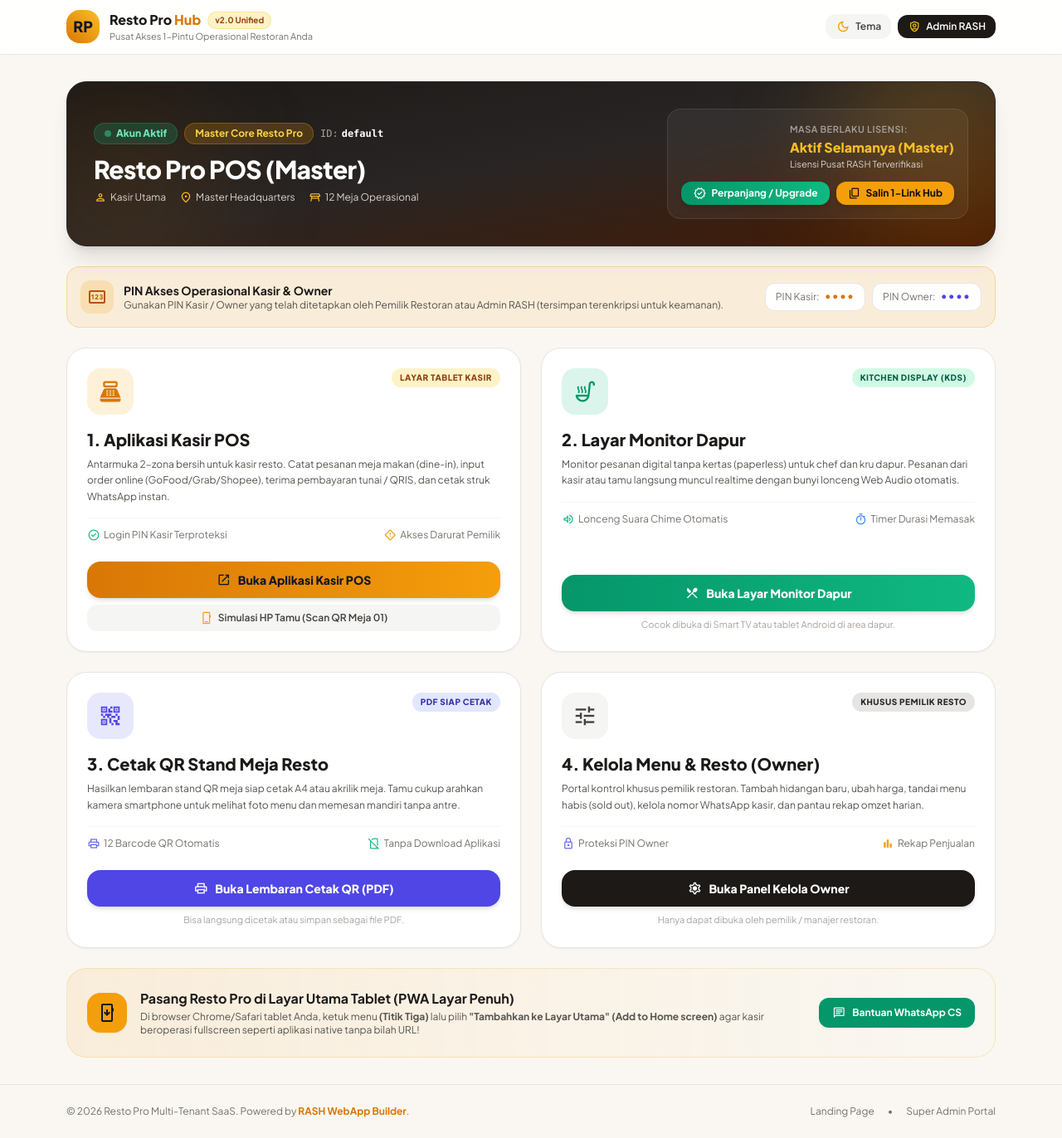
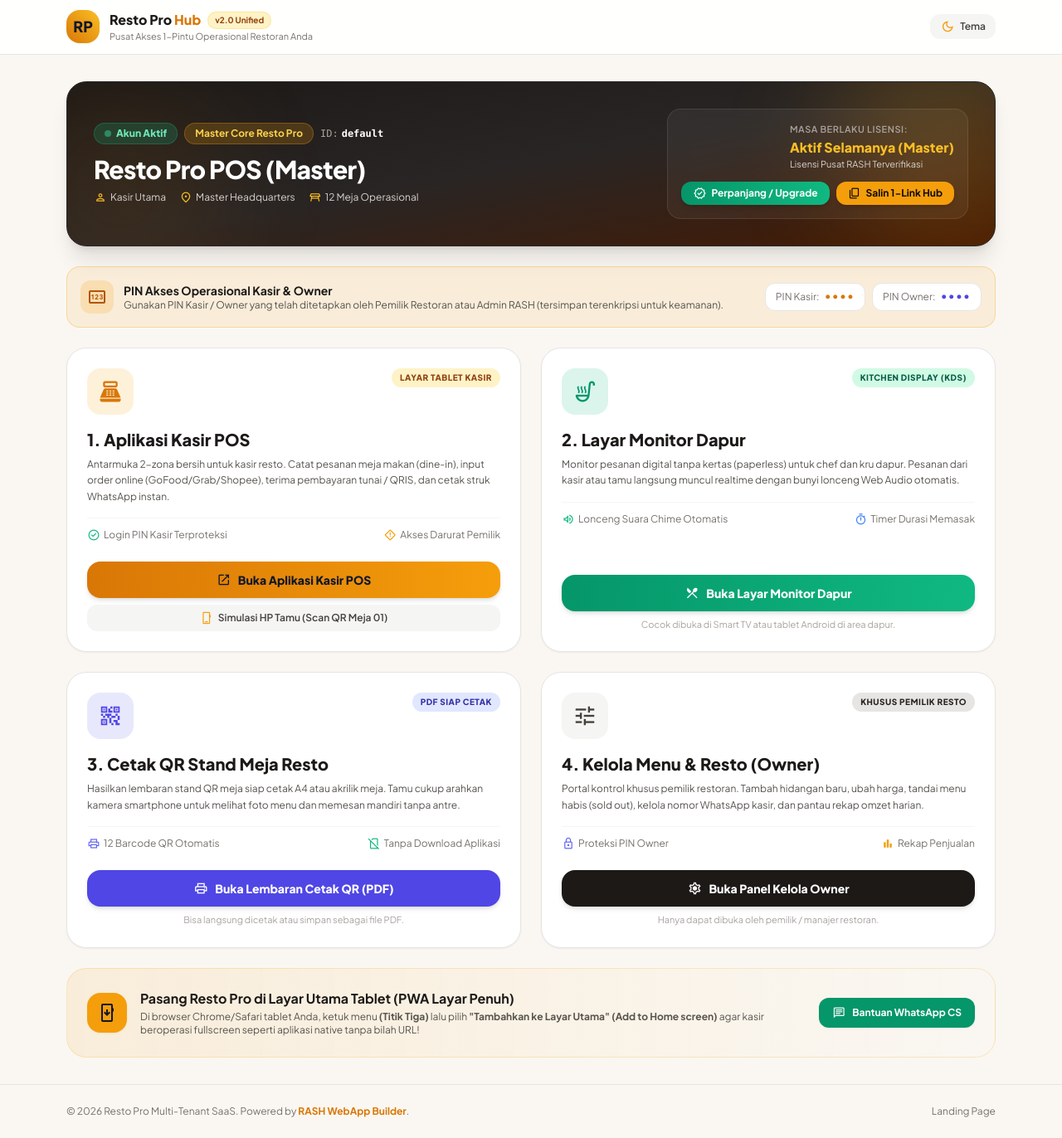
Before and after one commit to rashwebapp/restopro, a plain HTML site: page resto_hub.html in a window 1280 px wide. Shown: the whole page at 83% size. Drawn offline with nearby package versions, Linux system fonts and the light colour scheme; a web font is replaced by a local one.

Commit message:
security: hide super admin portal shortcuts from public screens

```diff
--- a/resto_hub.html
+++ b/resto_hub.html
@@ -81,11 +81,8 @@
           <span class="theme-label hidden sm:inline">Tema</span>
         </button>
 
-        <!-- Super Admin Link (HANYA DITAMPILKAN JIKA MASTER DEFAULT, SEMBUNYIKAN UNTUK TENANT KLIEN) -->
-        <a id="btnSuperAdminNav" href="super_admin_saas.html" class="hidden touch-btn px-3 py-1.5 rounded-xl bg-stone-900 hover:bg-stone-800 text-white dark:bg-stone-800 dark:hover:bg-stone-700 text-xs font-semibold items-center gap-1.5 transition-colors shadow-2xs" title="Masuk ke Portal Super Admin RASH SaaS">
-          <span class="material-symbols-outlined text-[16px] text-amber-400">shield_person</span>
-          <span class="hidden md:inline">Admin RASH</span>
-        </a>
+        <!-- Hidden anchor to keep DOM contract intact without showing in UI -->
+        <a id="btnSuperAdminNav" href="super_admin_saas.html" class="hidden" style="display: none !important;" aria-hidden="true"></a>
       </div>
 
     </div>
@@ -472,8 +469,8 @@
       <p>© 2026 Resto Pro Multi-Tenant SaaS. Powered by <a href="https://lynk.id/rabiasultan" target="_blank" rel="noopener noreferrer" class="text-amber-600 dark:text-amber-400 font-bold hover:underline">RASH WebApp Builder</a>.</p>
       <div class="flex items-center gap-4">
         <a href="index.html" class="hover:text-amber-600 transition-colors">Landing Page</a>
-        <span id="footerAdminSeparator" class="hidden">•</span>
-        <a id="footerAdminLink" href="super_admin_saas.html" class="hidden hover:text-amber-600 transition-colors">Super Admin Portal</a>
+        <span id="footerAdminSeparator" class="hidden" style="display: none !important;"></span>
+        <a id="footerAdminLink" href="super_admin_saas.html" class="hidden" style="display: none !important;" aria-hidden="true"></a>
       </div>
     </div>
   </footer>
@@ -650,21 +647,13 @@
       const tenantId = RestoSync.getTenantId();
       currentTenant = RestoSync.getTenantInfo(tenantId);
 
-      // Sembunyikan tombol Admin RASH jika dibuka oleh tenant restoran
-      const isMaster = !tenantId || tenantId === "default";
+      // Portal Super Admin SaaS bersifat privat khusus vendor RASH (tidak pernah ditampilkan ke publik / hub resto)
       const btnAdmin = document.getElementById("btnSuperAdminNav");
       const footerSep = document.getElementById("footerAdminSeparator");
       const footerAdmin = document.getElementById("footerAdminLink");
-
-      if (isMaster) {
-        if (btnAdmin) { btnAdmin.classList.remove("hidden"); btnAdmin.classList.add("flex"); }
-        if (footerSep) footerSep.classList.remove("hidden");
-        if (footerAdmin) footerAdmin.classList.remove("hidden");
-      } else {
-        if (btnAdmin) { btnAdmin.classList.add("hidden"); btnAdmin.classList.remove("flex"); }
-        if (footerSep) footerSep.classList.add("hidden");
-        if (footerAdmin) footerAdmin.classList.add("hidden");
-      }
+      if (btnAdmin) { btnAdmin.classList.add("hidden"); btnAdmin.classList.remove("flex"); btnAdmin.style.display = "none"; }
+      if (footerSep) { footerSep.classList.add("hidden"); footerSep.style.display = "none"; }
+      if (footerAdmin) { footerAdmin.classList.add("hidden"); footerAdmin.style.display = "none"; }
 
       if (typeof RestoSync.enforceTenantAccessGuard === "function") {
         RestoSync.enforceTenantAccessGuard(document);
```
Also changed, not shown: cashier_pos_register.html (+0 -9 lines), index.html (+0 -15 lines).
